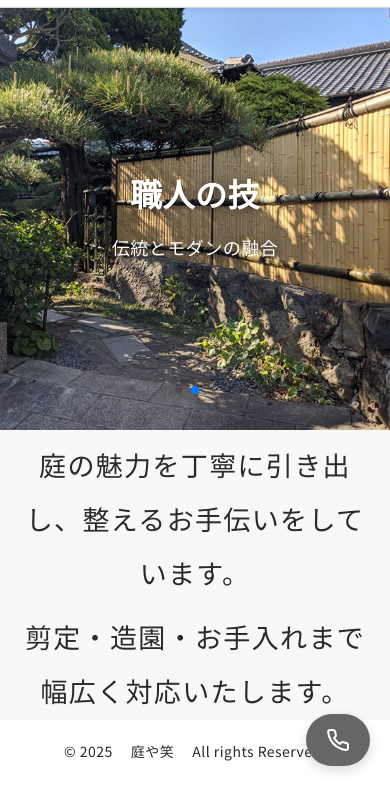
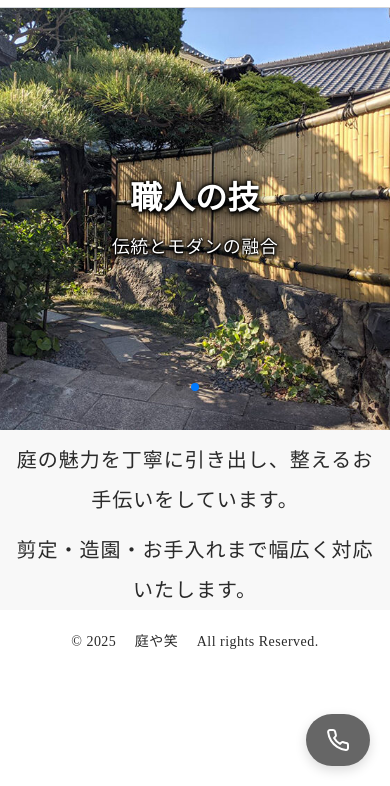
Before and after one commit to parineko/NiWaYa-Syo_demo, an Astro site: page / in a window 390 px wide. Shown: the part 58-844 px from the top of the page. Built offline with nearby package versions, Linux system fonts and the light colour scheme; Astro itself is replaced by a stand-in of ours; a web font is replaced by a local one.

Commit message:
フォントok

```diff
--- a/src/components/CaseStudySlider.astro
+++ b/src/components/CaseStudySlider.astro
@@ -119,7 +119,7 @@
   .case-study-slide-title {
     font-size: 24px;
     font-weight: 600;
-    font-family: 'Noto Serif JP', serif;
+    font-family: 'Shippori Mincho', serif !important;
     color: #000000;
     margin: 0 0 20px 0;
   }
--- a/src/components/FloatingContactButton.astro
+++ b/src/components/FloatingContactButton.astro
@@ -31,7 +31,7 @@
         transition: all 0.3s ease;
         font-size: 16px;
         font-weight: 600;
-        font-family: 'Noto Sans JP', sans-serif;
+        font-family: 'Noto Serif JP', serif !important;
     }
 
     .floating-button-link:hover {
--- a/src/components/HeroSlider.astro
+++ b/src/components/HeroSlider.astro
@@ -87,17 +87,29 @@
   .hero-title {
     font-size: 48px;
     font-weight: 600;
-    font-family: 'Noto Serif JP', serif;
+    font-family: 'Shippori Mincho', serif !important;
     margin-bottom: 15px;
-    text-shadow: 0 2px 10px rgba(0, 0, 0, 0.5);
+    text-shadow:
+      0 0 10px rgba(0, 0, 0, 0.8),
+      0 0 20px rgba(0, 0, 0, 0.6),
+      0 2px 4px rgba(0, 0, 0, 0.9),
+      0 4px 8px rgba(0, 0, 0, 0.7),
+      2px 2px 4px rgba(0, 0, 0, 0.8),
+      -2px -2px 4px rgba(0, 0, 0, 0.8);
     color: #ffffff;
   }
 
   .hero-subtitle {
     font-size: 24px;
     font-weight: 400;
-    font-family: 'Noto Sans JP', sans-serif;
-    text-shadow: 0 2px 8px rgba(0, 0, 0, 0.5);
+    font-family: 'Noto Serif JP', serif !important;
+    text-shadow:
+      0 0 8px rgba(0, 0, 0, 0.8),
+      0 0 16px rgba(0, 0, 0, 0.6),
+      0 2px 3px rgba(0, 0, 0, 0.9),
+      0 3px 6px rgba(0, 0, 0, 0.7),
+      1px 1px 3px rgba(0, 0, 0, 0.8),
+      -1px -1px 3px rgba(0, 0, 0, 0.8);
     color: #ffffff;
   }
 
@@ -125,10 +137,24 @@
 
     .hero-title {
       font-size: 32px;
+      text-shadow:
+        0 0 8px rgba(0, 0, 0, 0.8),
+        0 0 16px rgba(0, 0, 0, 0.6),
+        0 2px 3px rgba(0, 0, 0, 0.9),
+        0 3px 6px rgba(0, 0, 0, 0.7),
+        1px 1px 3px rgba(0, 0, 0, 0.8),
+        -1px -1px 3px rgba(0, 0, 0, 0.8);
     }
 
     .hero-subtitle {
       font-size: 18px;
+      text-shadow:
+        0 0 6px rgba(0, 0, 0, 0.8),
+        0 0 12px rgba(0, 0, 0, 0.6),
+        0 1px 2px rgba(0, 0, 0, 0.9),
+        0 2px 4px rgba(0, 0, 0, 0.7),
+        1px 1px 2px rgba(0, 0, 0, 0.8),
+        -1px -1px 2px rgba(0, 0, 0, 0.8);
     }
   }
 </style>
--- a/src/components/PageHeader.astro
+++ b/src/components/PageHeader.astro
@@ -25,7 +25,7 @@
         padding: 0 !important;
         font-size: 28px;
         font-weight: 600;
-        font-family: 'Noto Serif JP', serif;
+        font-family: 'Shippori Mincho', serif !important;
         color: #000000;
         text-align: center;
     }
--- a/src/layouts/BaseLayout.astro
+++ b/src/layouts/BaseLayout.astro
@@ -23,7 +23,7 @@
     <title>{title}</title>
     <link rel="preconnect" href="https://fonts.googleapis.com">
     <link rel="preconnect" href="https://fonts.gstatic.com" crossorigin>
-    <link href="https://fonts.googleapis.com/css2?family=Noto+Serif+JP:wght@400;600&family=Noto+Sans+JP:wght@400;500;600&family=Kosugi+Maru&display=swap" rel="stylesheet">
+    <link href="https://fonts.googleapis.com/css2?family=Noto+Serif+JP:wght@300;400;500;600;700&family=Shippori+Mincho:wght@400;500;600;700&family=Zen+Old+Mincho:wght@400;500;600;700&display=swap" rel="stylesheet">
 </head>
 <body>
     <Header currentPage={currentPage} />
--- a/src/pages/about.astro
+++ b/src/pages/about.astro
@@ -11,10 +11,10 @@
     <section class="motto-section u-section" style="padding: 10px 0 100px 0; background: #ffffff;">
         <div class="container u-container">
             <div style="text-align: center; max-width: 800px; margin: 0 auto;">
-                <p style="font-size: 18px; line-height: 1.8; color: #2a2a2a; font-family: 'Noto Sans JP', sans-serif; margin: 0 0 20px 0;">
+                <p class="zen-serif" style="font-size: 18px; line-height: 1.8; color: #2a2a2a; margin: 0 0 20px 0;">
                     「笑顔が活きる空間に」をモットーに、2016年に「庭や笑」として開業。和・洋にとらわれずお客様の生活スタイルに合わせた庭をご提案いたします。
                 </p>
-                <p style="font-size: 18px; line-height: 1.8; color: #2a2a2a; font-family: 'Noto Sans JP', sans-serif; margin: 0;">
+                <p class="zen-serif" style="font-size: 18px; line-height: 1.8; color: #2a2a2a; margin: 0;">
                     屋外に大小関係なく楽しんだり和んだりできる空間作り、人々が健やかに生きていけるように少しでも力になれればと思っております。
                 </p>
             </div>
--- a/src/pages/case-stady.astro
+++ b/src/pages/case-stady.astro
@@ -13,7 +13,7 @@
                 <h1 style="font-size: 28px; font-weight: 600; font-family: 'Noto Serif JP', serif; color: #000000; margin: 0;">
                     施行例
                 </h1>
-                <p style="font-size: 16px; line-height: 1.8; color: #2a2a2a; font-family: 'Noto Sans JP', sans-serif; margin: 0;">
+                <p style="font-size: 16px; line-height: 1.8; color: #2a2a2a; margin: 0;">
                     庭や・笑のこれまでの施工事例を紹介いたします。
                 </p>
             </div>
--- a/src/pages/index.astro
+++ b/src/pages/index.astro
@@ -12,10 +12,10 @@
     <section class="motto-section u-section" style="padding: 10px 0 0 !important; margin-bottom: 0 !important; min-height: auto !important; background: #f8f8f8;">
         <div class="container u-container">
             <div style="text-align: center;">
-                <p style="font-size: 27px; line-height: 2.0; color: #2a2a2a; font-family: 'Noto Serif JP', 'Yu Mincho', 'Hiragino Mincho ProN', serif; margin: 0 0 10px 0; letter-spacing: 0.05em;">
+                <p style="font-size: 20px; line-height: 2.0; color: #2a2a2a; margin: 0 0 10px 0; letter-spacing: 0.05em;">
                     庭の魅力を丁寧に引き出し、整えるお手伝いをしています。
                 </p>
-                <p style="font-size: 27px; line-height: 2.0; color: #2a2a2a; font-family: 'Noto Serif JP', 'Yu Mincho', 'Hiragino Mincho ProN', serif; margin: 0; letter-spacing: 0.05em;">
+                <p style="font-size: 20px; line-height: 2.0; color: #2a2a2a; margin: 0; letter-spacing: 0.05em;">
                     剪定・造園・お手入れまで幅広く対応いたします。
                 </p>
             </div>
--- a/src/pages/prices.astro
+++ b/src/pages/prices.astro
@@ -13,7 +13,7 @@
                 <h2 class="section-title fade-up" style="font-size: 1.8rem; color: #000000; font-family: 'Noto Serif JP', serif; text-align: center; margin: 0 0 20px 0;">業務内容<br />剪定・伐採・草刈・防草対策<br />庭造り・リフォーム・フェンス・外構工事<br />竹垣・門松</h2>
 
                 <div class="price-info" style="text-align: center; margin-bottom: 40px;">
-                    <p class="price-intro" style="font-size: 16px; line-height: 1.8; color: #2a2a2a; font-family: 'Noto Sans JP', sans-serif;">
+                    <p class="price-intro" style="font-size: 16px; line-height: 1.8; color: #2a2a2a;">
                         1本から承っております。剪定は一部だけでも対応いたします。
                     </p>
                 </div>
--- a/src/styles/base.css
+++ b/src/styles/base.css
@@ -1,3 +1,8 @@
+/* フォント読み込み */
+@import url('https://fonts.googleapis.com/css2?family=Noto+Serif+JP:wght@300;400;500;600;700&display=swap');
+@import url('https://fonts.googleapis.com/css2?family=Shippori+Mincho:wght@400;500;600;700&display=swap');
+@import url('https://fonts.googleapis.com/css2?family=Zen+Old+Mincho:wght@400;500;600;700&display=swap');
+
 /* リセット & ベーススタイル */
 * {
     margin: 0;
@@ -30,18 +35,27 @@
 }
 
 body {
-    font-family: 'Noto Sans JP', 'Hiragino Sans', 'Hiragino Kaku Gothic ProN', -apple-system, BlinkMacSystemFont, 'Segoe UI', sans-serif;
+    font-family: 'Noto Serif JP', serif !important;
     font-size: 16px;
-    line-height: 1.65;
+    line-height: 1.75;
     color: var(--text-body);
     background-color: var(--bg-white);
     letter-spacing: 0.03em;
 }
 
-h1, h2, h3, h4, h5, h6 {
-    font-family: 'Noto Serif JP', serif;
+h1, h2, h3, h4, h5, h6,
+.section-title,
+.page-header h1,
+.page-header .page-title {
+    font-family: 'Shippori Mincho', serif !important;
     font-weight: 600;
     color: #000000;
+}
+
+/* Zen Old Mincho 用クラス */
+.zen-serif {
+    font-family: 'Zen Old Mincho', serif !important;
+    font-weight: 400;
 }
 
 a {
@@ -140,6 +154,7 @@
     min-height: 48px;
     padding: 0 28px;
     border-radius: 999px;
+    font-family: 'Noto Serif JP', serif !important;
     font-weight: 600;
     border: none;
     cursor: pointer;
@@ -372,6 +387,7 @@
 
 .menu-item a {
     color: var(--text-color);
+    font-family: 'Noto Serif JP', serif !important;
     font-weight: 500;
     padding: 8px 0;
     transition: color 0.3s;
@@ -703,6 +719,7 @@
 .staff-name {
     font-size: 20px;
     font-weight: 600;
+    font-family: 'Shippori Mincho', serif !important;
     color: var(--text-dark);
     margin-bottom: 15px;
 }
@@ -767,6 +784,7 @@
     background-color: var(--primary-color);
     color: var(--bg-white);
     border-radius: 4px;
+    font-family: 'Noto Serif JP', serif !important;
     font-weight: 500;
     transition: background-color 0.3s;
     border: none;
@@ -808,6 +826,7 @@
 }
 
 .copyright {
+    font-family: 'Noto Serif JP', serif !important;
     color: var(--text-color);
     font-size: 14px;
 }
@@ -1346,7 +1365,7 @@
 .price-note p,
 .form-note,
 .case-study-note {
-    font-family: system-ui, -apple-system, BlinkMacSystemFont, 'Segoe UI', sans-serif;
+    font-family: 'Noto Serif JP', serif !important;
 }
 
 /* 縺雁峅繧翫・譁ｹ繝壹・繧ｸ */
@@ -1473,6 +1492,7 @@
 .testimonial-title {
     font-size: 18px;
     font-weight: 600;
+    font-family: 'Shippori Mincho', serif !important;
     margin-bottom: 10px;
     color: var(--text-dark);
 }
@@ -2091,6 +2111,7 @@
     border: none;
     border-radius: 9999px;
     padding: 14px 28px;
+    font-family: 'Noto Serif JP', serif !important;
     font-weight: 600;
     cursor: pointer;
     transition: background 0.25s ease, transform 0.1s ease;
@@ -2170,7 +2191,7 @@
 h2,
 h3,
 h4 {
-    font-family: 'Noto Serif JP', 'Yu Mincho', 'Hiragino Mincho ProN', serif;
+    font-family: 'Shippori Mincho', serif !important;
     color: var(--text-dark);
     margin-bottom: 0.75em;
 }
```
